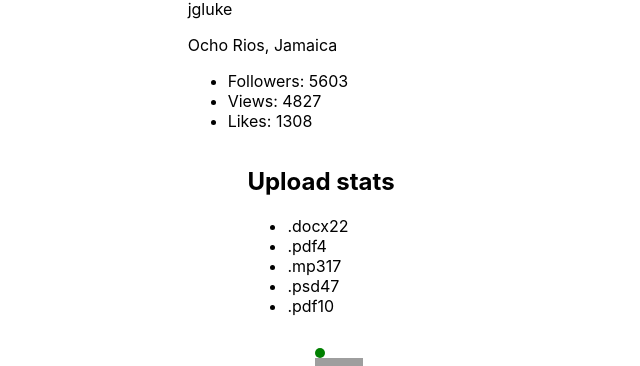
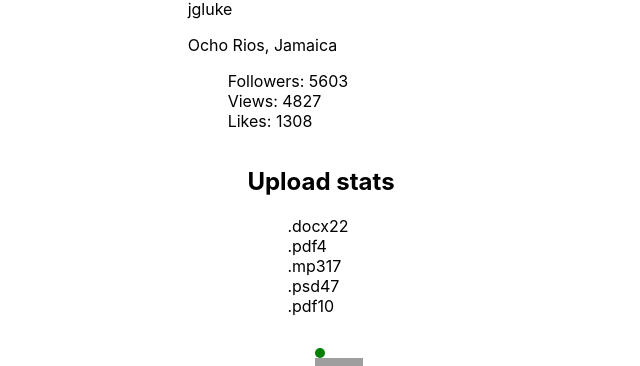
Before and after one commit to PiekharievaK/goit-react-hw-01-components, a React (Create React App) app: page / in a window 1280 px wide. Shown: the part 257-623 px from the top of the page, without its empty margins (319-959 px from the left). Built offline with nearby package versions, Linux system fonts and the light colour scheme; grey boxes are pictures that could not be loaded.

Commit message:
Исправляет путь к репро

```diff
--- a/src/index.css
+++ b/src/index.css
@@ -1,5 +1,9 @@
-@import-normalize; /* bring in normalize.css styles */
+/* @import-normalize;  */
+/* bring in normalize.css styles */
 
+ul {
+  list-style: none;
+}
 body {
   margin: 0;
   font-family: -apple-system, BlinkMacSystemFont, 'Segoe UI', 'Roboto', 'Oxygen',
```
Also changed, not shown: package.json (+3 -5 lines), 1 other file (tests, documents, lock files or other folders).
